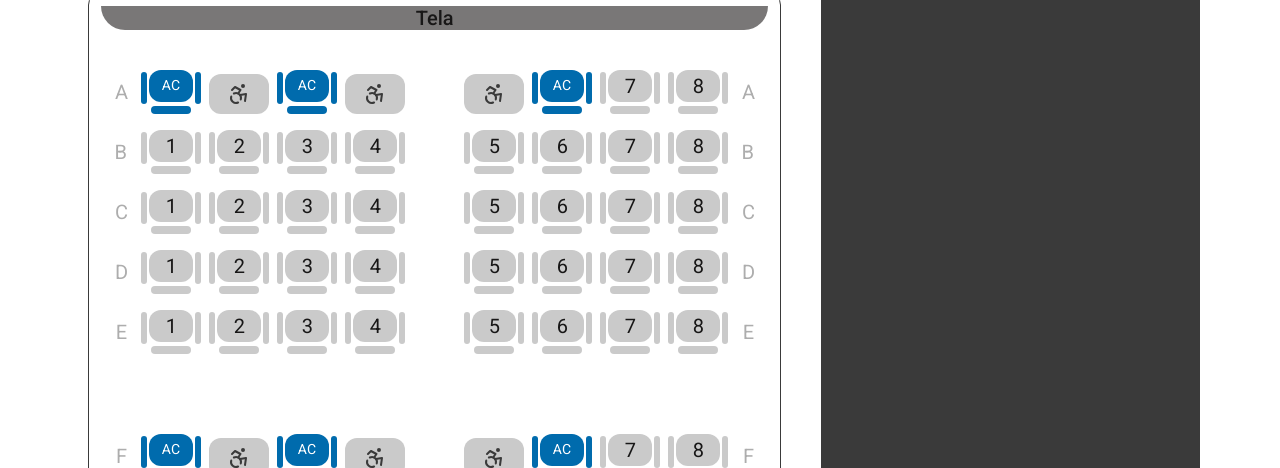
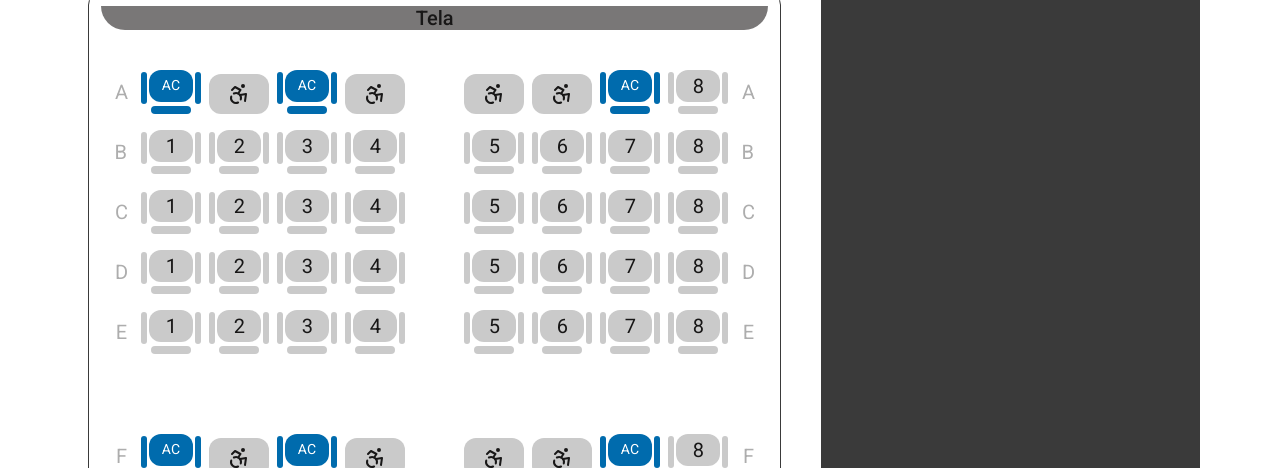
Before and after one commit to MaduDev003/LumiCine, a Next.js app: page /checkout/seats in a window 1280 px wide. Shown: the part 332-800 px from the top of the page. Built offline with nearby package versions, Linux system fonts and the light colour scheme.

Commit message:
rm: prefix type from types

```diff
--- a/src/features/checkout/components/Chair.tsx
+++ b/src/features/checkout/components/Chair.tsx
@@ -30,6 +30,7 @@ export default function Chair({ type, position, onClick }: Props) {
                     >
                     <Accessibility
                         size={12}
+                        stroke={isSeatSelected ? "#e6e3e3" :"#181717" }
                         className="text-secondary-dark md:w-6 md:h-6"
                         style={{ transform: "rotate(180deg)" }}
                     />
@@ -111,7 +112,8 @@ export default function Chair({ type, position, onClick }: Props) {
                         `}
                         >
                         <span
-                            className="text-background-dark text-[10px] md:text-xl"
+                            className={`
+                                ${isSeatSelected ? "text-font-dark" : "text-background-dark"}  text-[10px] md:text-xl `}
                             style={{ transform: "rotate(180deg)" }}
                         >
                             {position.seatNumber}
--- a/src/features/checkout/components/ChairGrid.tsx
+++ b/src/features/checkout/components/ChairGrid.tsx
@@ -44,8 +44,8 @@ export default function ChairGrid({ accessible, row }: Props) {
 
     const rightTypes: ChairType[] = [
         "standard",
-        "standard",
         accessible ? "companion" : "standard",
+        accessible ? "accessible" : "standard",
         accessible ? "accessible" : "standard",
     ];
 
```
